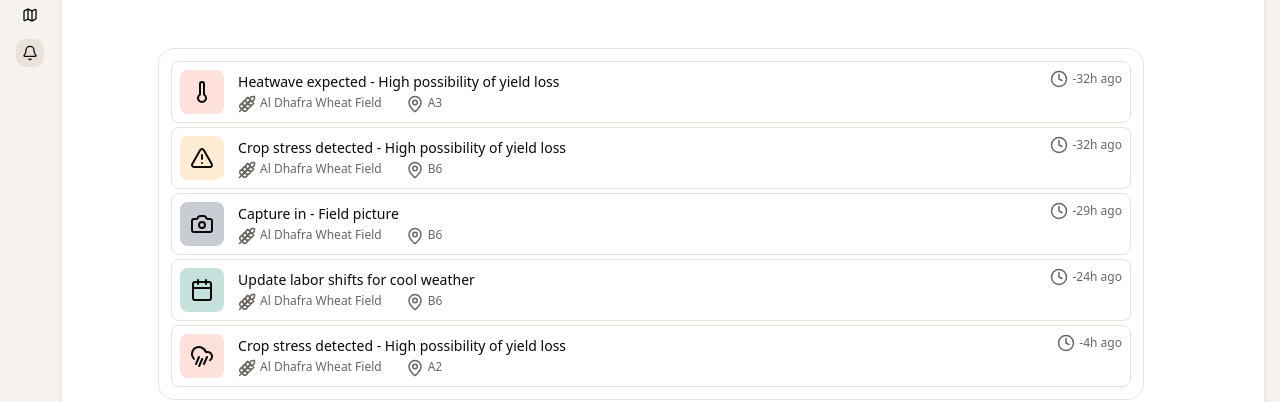
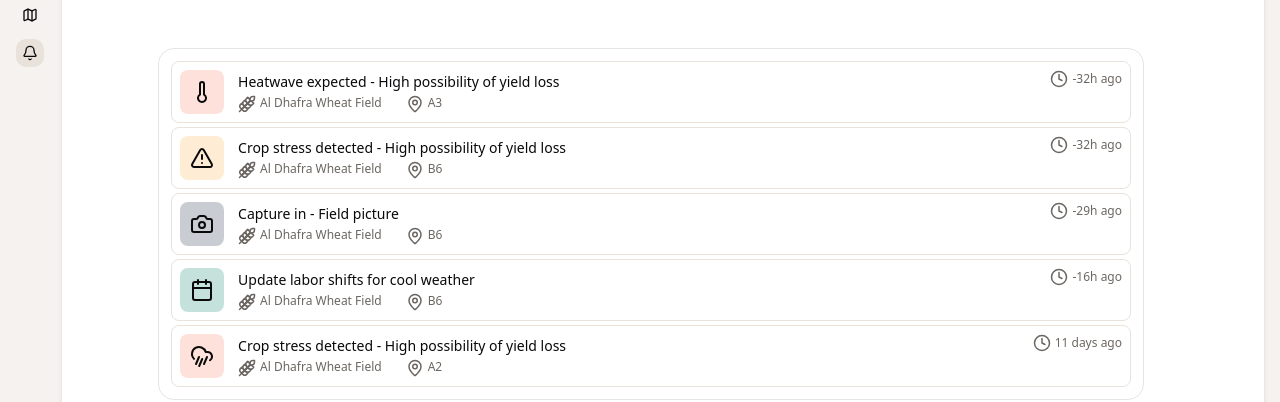
Before and after one commit to ahmedElsayed-bob/ripen-1, a Next.js app: page /notifications in a window 1280 px wide. Shown: the part 153-555 px from the top of the page. Built offline with nearby package versions, Linux system fonts and the light colour scheme.

Commit message:
Updated timing indicator

```diff
--- a/screens/notifications/notifications-screen.tsx
+++ b/screens/notifications/notifications-screen.tsx
@@ -59,7 +59,7 @@ const notifications: Notification[] = [
     icon: <Calendar />,
     fieldName: "Al Dhafra Wheat Field",
     plotName: "B6",
-    timestamp: 1756725885000,
+    timestamp: 1756695885000,
   },
   {
     title: "Crop stress detected - High possibility of yield loss",
@@ -67,7 +67,7 @@ const notifications: Notification[] = [
     icon: <CloudRainWind />,
     fieldName: "Al Dhafra Wheat Field",
     plotName: "A2",
-    timestamp: 1756655885000,
+    timestamp: 1755655885000,
   },
 ];
 
@@ -98,6 +98,7 @@ export default function NotificationsScreen() {
         <div className="flex flex-col gap-1 border rounded-2xl w-full p-3">
           {notifications.map(
             ({ title, color, icon, fieldName, plotName, timestamp }, idx) => {
+              const hoursAgo = hoursSince(timestamp);
               return (
                 <div
                   key={idx}
@@ -131,7 +132,12 @@ export default function NotificationsScreen() {
                       <Clock size={18} />
                     </span>
                     <span className="leading-[18px]">
-                      {hoursSince(timestamp)}h ago
+                      {hoursAgo >= 24
+                        ? `${Math.floor(hoursAgo / 24)} day${
+                            Math.floor(hoursAgo / 24) > 1 ? "s" : ""
+                          }`
+                        : `${hoursAgo}h`}{" "}
+                      ago
                     </span>
                   </div>
                 </div>
```
